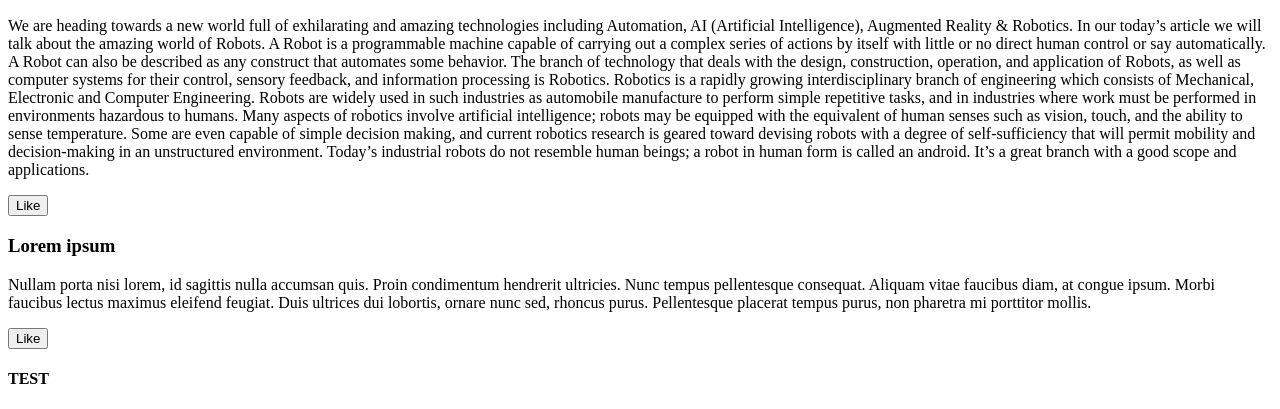
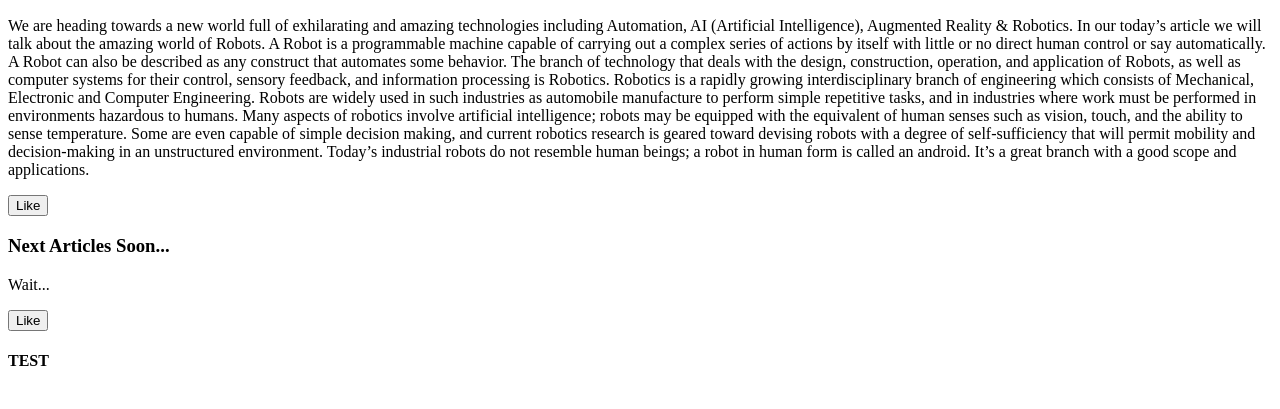
Before and after one commit to sachinfab/My-Blog, a plain HTML site: page index.html in a window 1280 px wide. Shown: the part 436-845 px from the top of the page. Drawn offline with nearby package versions, Linux system fonts and the light colour scheme.

Commit message:
Update index.html

```diff
--- a/index.html
+++ b/index.html
@@ -54,7 +54,7 @@ h1{
 <h1>Sachin's Blog</h1>
 <ul>
     <li><a href="https://www.facebook.com/profile.php?id=100025089758248&lst=100025089758248%3A100025089758248%3A1529224594">About Me</li>
-    <li><a href="https://sachinfab.github.io/html-project1">Get In Touch</li>
+    <li><a href="">Get In Touch</li>
 </ul>
 
 </header>
@@ -69,8 +69,8 @@ Robots are widely used in such industries as automobile manufacture to perform s
 </p>
 <button>Like</button>
 
-<h3 style="color:black;">Lorem ipsum</h3>
-<p style="color:black">Nullam porta nisi lorem, id sagittis nulla accumsan quis. Proin condimentum hendrerit ultricies. Nunc tempus pellentesque consequat. Aliquam vitae faucibus diam, at congue ipsum. Morbi faucibus lectus maximus eleifend feugiat. Duis ultrices dui lobortis, ornare nunc sed, rhoncus purus. Pellentesque placerat tempus purus, non pharetra mi porttitor mollis.</p>
+<h3 style="color:black;">Next Articles Soon...</h3>
+<p style="color:black">Wait...</p>
 <button>Like</button>
 
 <h4 style="color:black;">TEST</h4>
```
